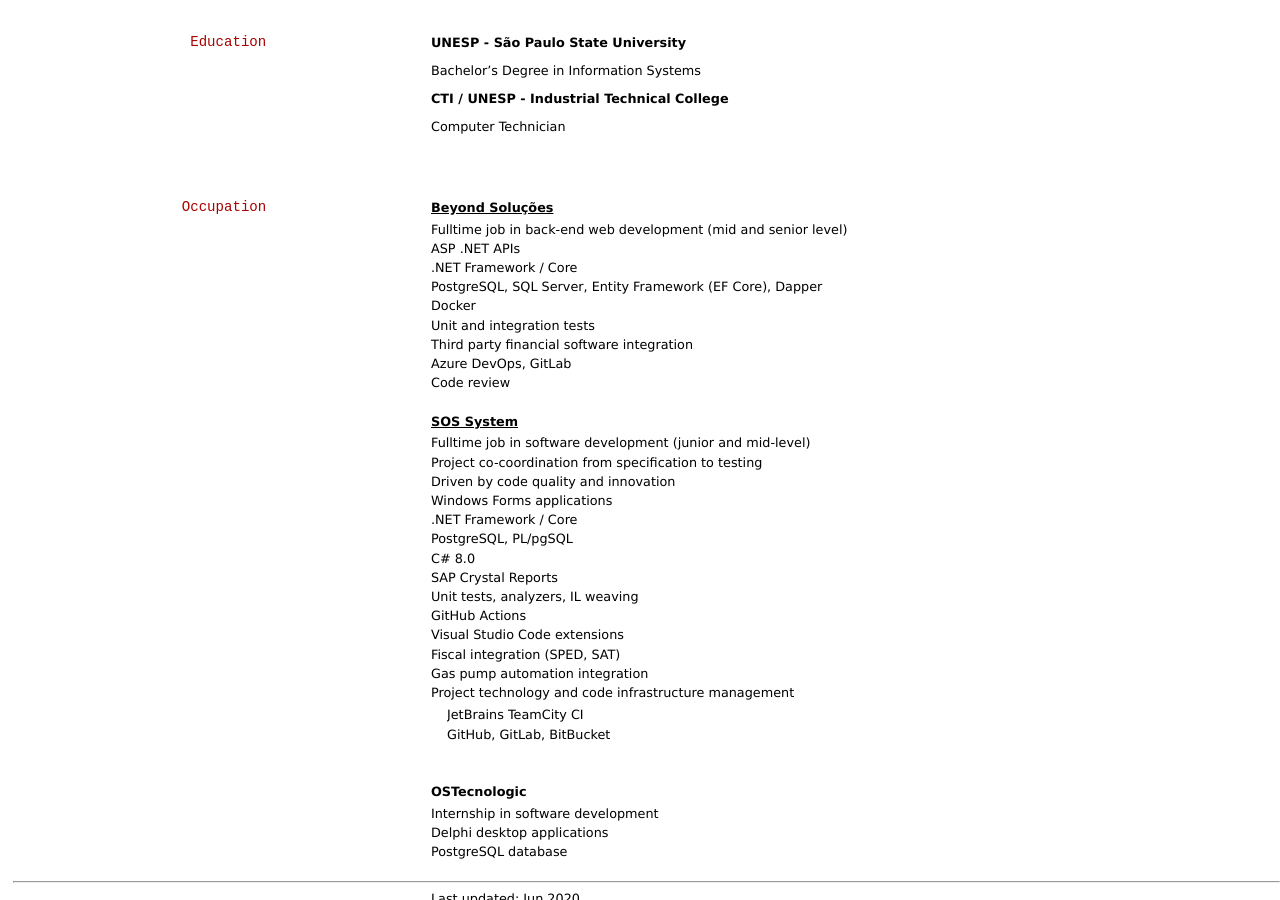
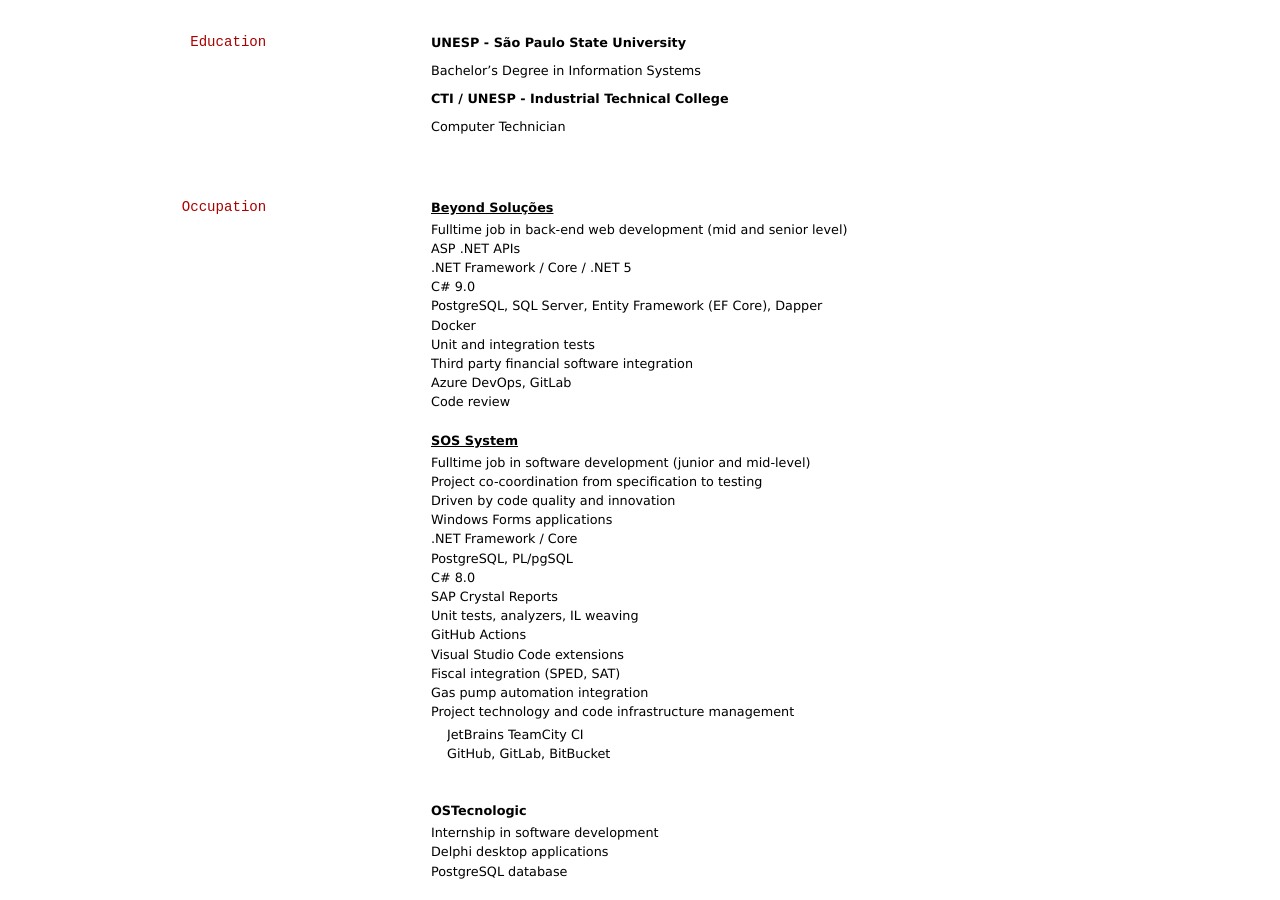
Before and after one commit to Logerfo/cvc, a Jekyll site: the page built from index.md, in a window 1280 px wide and 900 px high, scrolled down 615 px. Built offline with Jekyll 4.4.1, drawn with Linux system fonts in a browser that asks for light colours.

Commit message:
Update index.md

```diff
--- a/index.md
+++ b/index.md
@@ -53,7 +53,8 @@ Computer Technician
 
 - Fulltime job in back-end web development (mid and senior level)
 - ASP .NET APIs
-- .NET Framework / Core
+- .NET Framework / Core / .NET 5
+- C# 9.0
 - PostgreSQL, SQL Server, Entity Framework (EF Core), Dapper
 - Docker
 - Unit and integration tests
```
